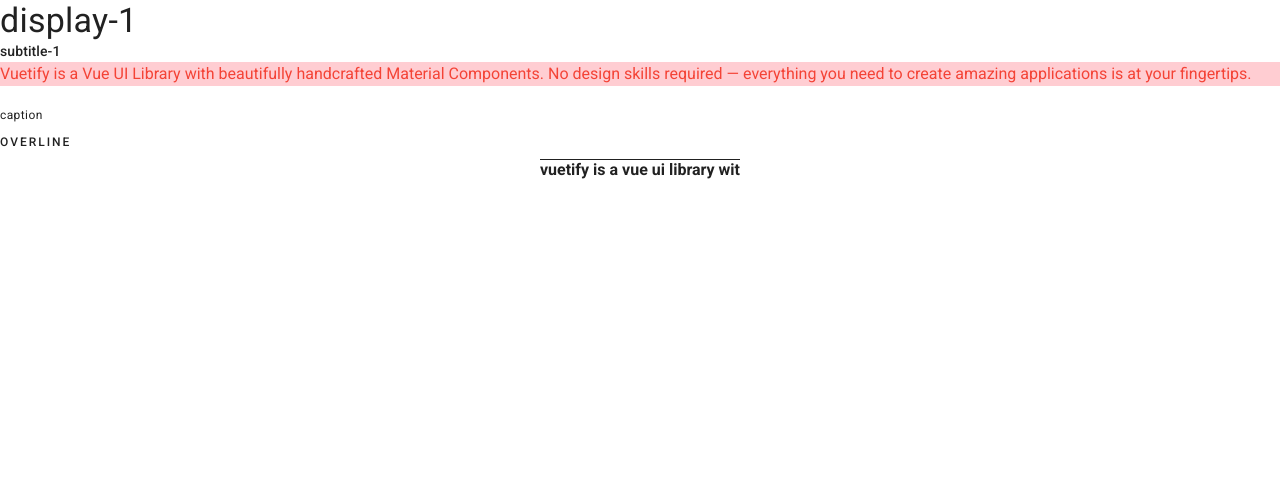
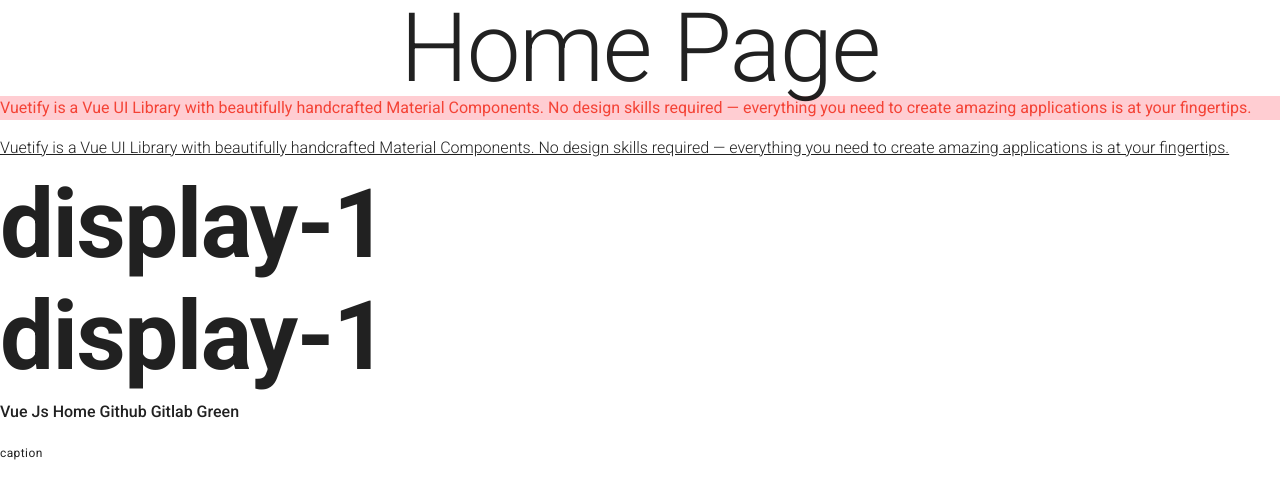
Before and after one commit to HamedTaherpour/vuetifyjs-todo, a Vue app: page / in a window 1280 px wide. Shown: the top 498 px of the page. Built offline with nearby package versions, Linux system fonts and the light colour scheme.

Commit message:
lesson-4

```diff
--- a/src/views/Home.vue
+++ b/src/views/Home.vue
@@ -1,18 +1,26 @@
 <template>
-  <div class="home">
-    <div class="display-1">
+  <div>
+   <div class="text-center text-h1">
+     Home Page
+   </div>
+    <p class="red lighten-4 red--text">
+      Vuetify is a Vue UI Library with beautifully handcrafted Material Components. No design skills required — everything you need to create amazing applications is at your fingertips.
+    </p>
+    <p class="text-decoration-underline font-weight-light">
+      Vuetify is a Vue UI Library with beautifully handcrafted Material Components. No design skills required — everything you need to create amazing applications is at your fingertips.
+    </p>
+    <p class="display-4 font-weight-bold">
       display-1
-    </div>
-    <div class="subtitle-2">
-      subtitle-1
-    </div>
-    <p class="red lighten-4 red--text">Vuetify is a Vue UI Library with beautifully handcrafted Material Components. No design skills required — everything you need to create amazing applications is at your fingertips.</p>
-    <span class="caption">caption</span>
-    <br>
-    <span class="overline">overline</span>
-    <p class="text-center font-weight-bold text-decoration-overline text-lowercase">
-      Vuetify is a Vue UI Library wit
     </p>
+    <p class="display-4 font-weight-bold text-lowercase">
+      DIsplay-1
+    </p>
+    <p class="font-weight-medium text-capitalize">
+      vue js home github gitlab green
+    </p>
+    <span class="caption">
+      caption
+    </span>
   </div>
 </template>
 
```
